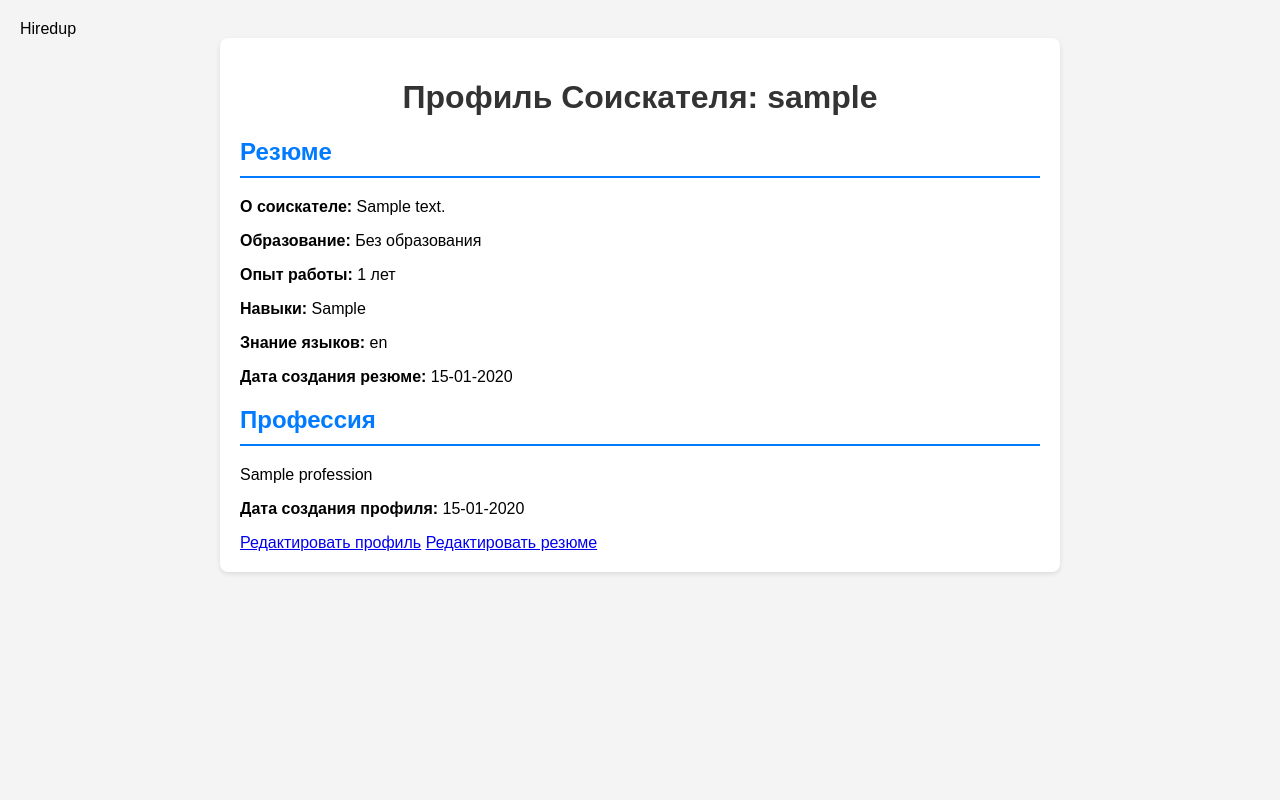
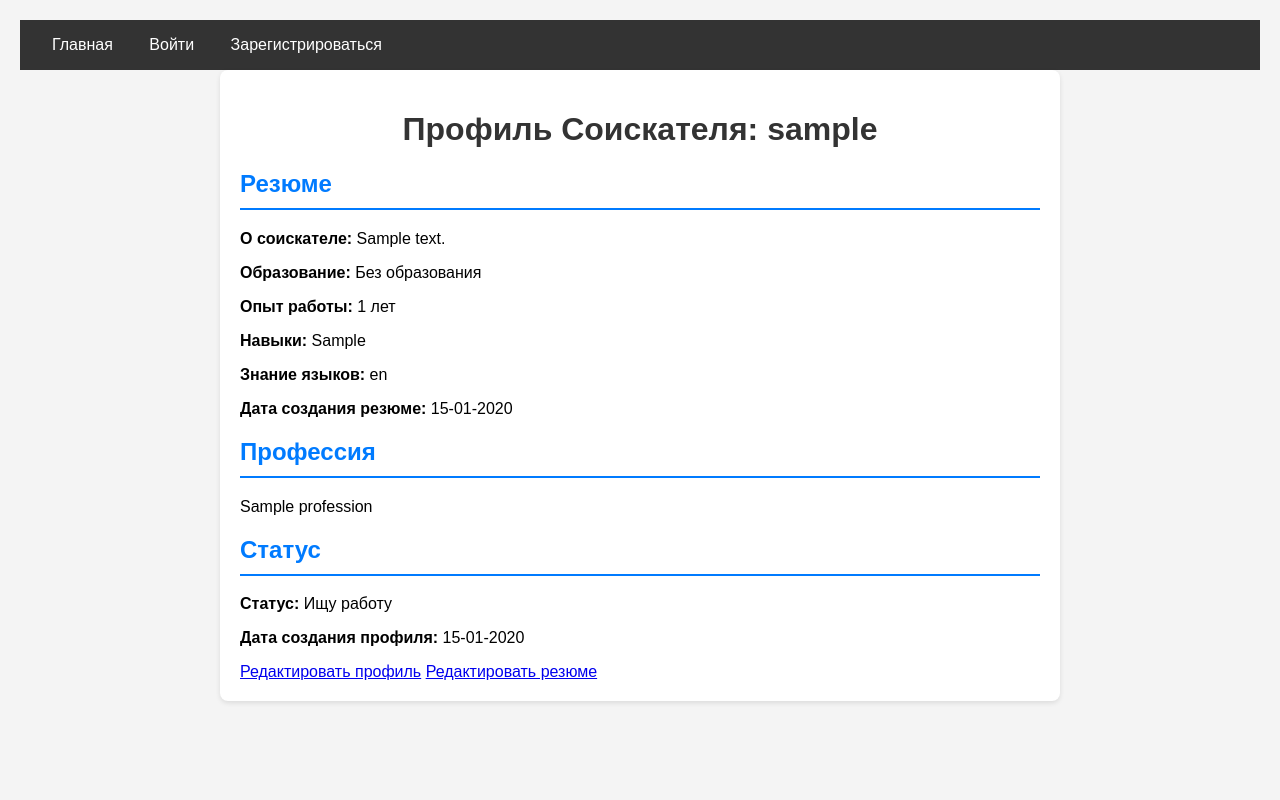
Before and after one commit to zhumka/HiredUp, a Django app: template users/templates/users/profile_jobseeker.html in a window 1280 px wide. Run offline with Django 5.2, Linux system fonts and the light colour scheme; the template is opened without the code that fills it: values that come from a table or form of the project are taken from there, others are empty; tables that the repository leaves empty hold one stand-in row (values such as "Sample post").

Commit message:
добавлен навбар

```diff
--- a/users/templates/users/profile_jobseeker.html
+++ b/users/templates/users/profile_jobseeker.html
@@ -1,7 +1,4 @@
 {% load static %}
-
-{% block title %}Hiredup{% endblock %}
-
 {% block content %}
 <!DOCTYPE html>
 <html lang="ru">
@@ -9,8 +6,23 @@
     <meta charset="UTF-8">
     <meta name="viewport" content="width=device-width, initial-scale=1.0">
     <link rel="stylesheet" type="text/css" href="{% static 'users/css/profile_jobseeker.css' %}">
+
 </head>
 <body>
+
+    <nav>
+        <a href="{% url 'home' %}">Главная</a>
+        {% if user.is_authenticated %}
+            <form action="{% url 'logout' %}" method="POST" style="display: inline;">
+                {% csrf_token %}
+                <button type="submit" style="background: none; border: none; color: white; cursor: pointer;">Выйти</button>
+            </form>
+        {% else %}
+            <a href="{% url 'login' %}">Войти</a>
+            <a href="{% url 'register' %}">Зарегистрироваться</a>
+        {% endif %}
+    </nav>
+
     <div class="profile-container">
         <h1 class="profile-title">Профиль Соискателя: {{ job_seeker_profile.user.username }}</h1>
 
@@ -30,6 +42,15 @@
             <h2>Профессия</h2>
             <p>{{ job_seeker_profile.profession }}</p>
 
+            <h2>Статус</h2>
+            <p><strong>Статус:</strong>
+                {% if job_seeker_profile.status %}
+                    Ищу работу
+                {% else %}
+                    Не ищу работу
+                {% endif %}
+            </p> <!-- Отображаем статус -->
+
             <p><strong>Дата создания профиля:</strong> {{ job_seeker_profile.created_at|date:"d-m-Y" }}</p>
             <a href="{% url 'edit_profile' %}">Редактировать профиль</a>
             <a href="{% url 'resume_view' %}">Редактировать резюме</a>
```
